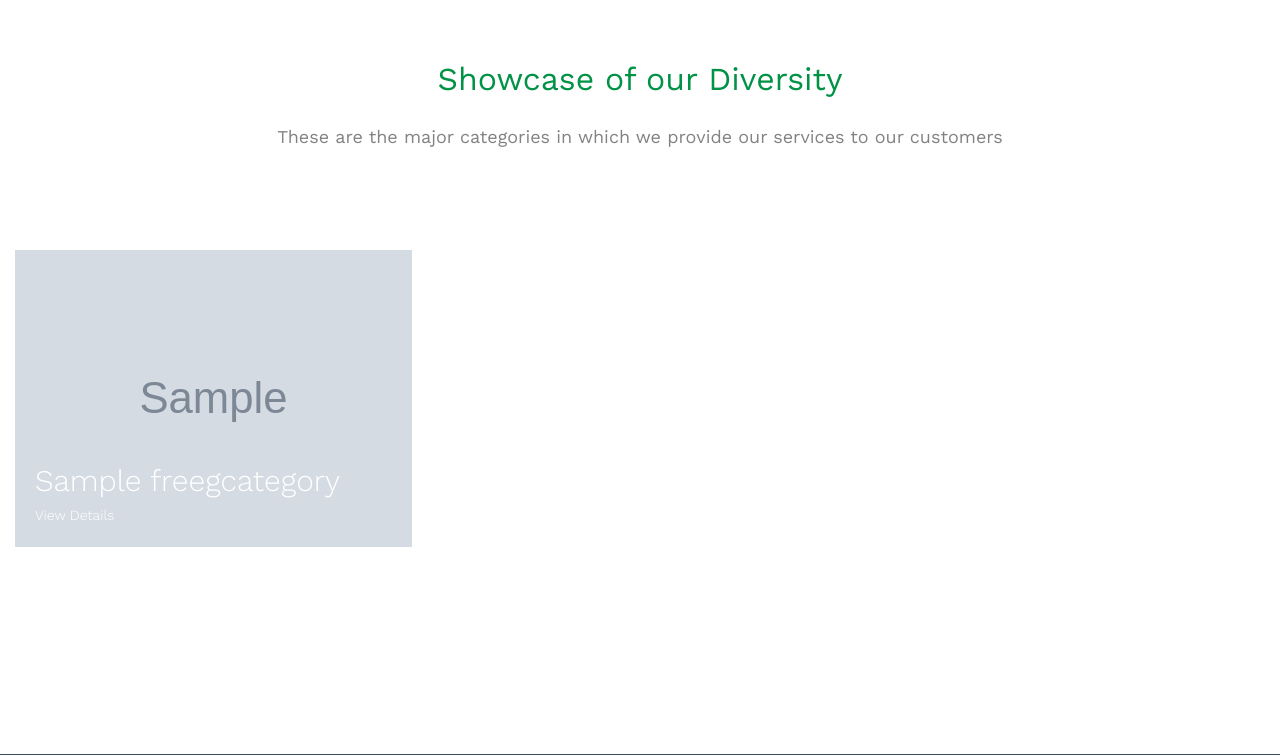
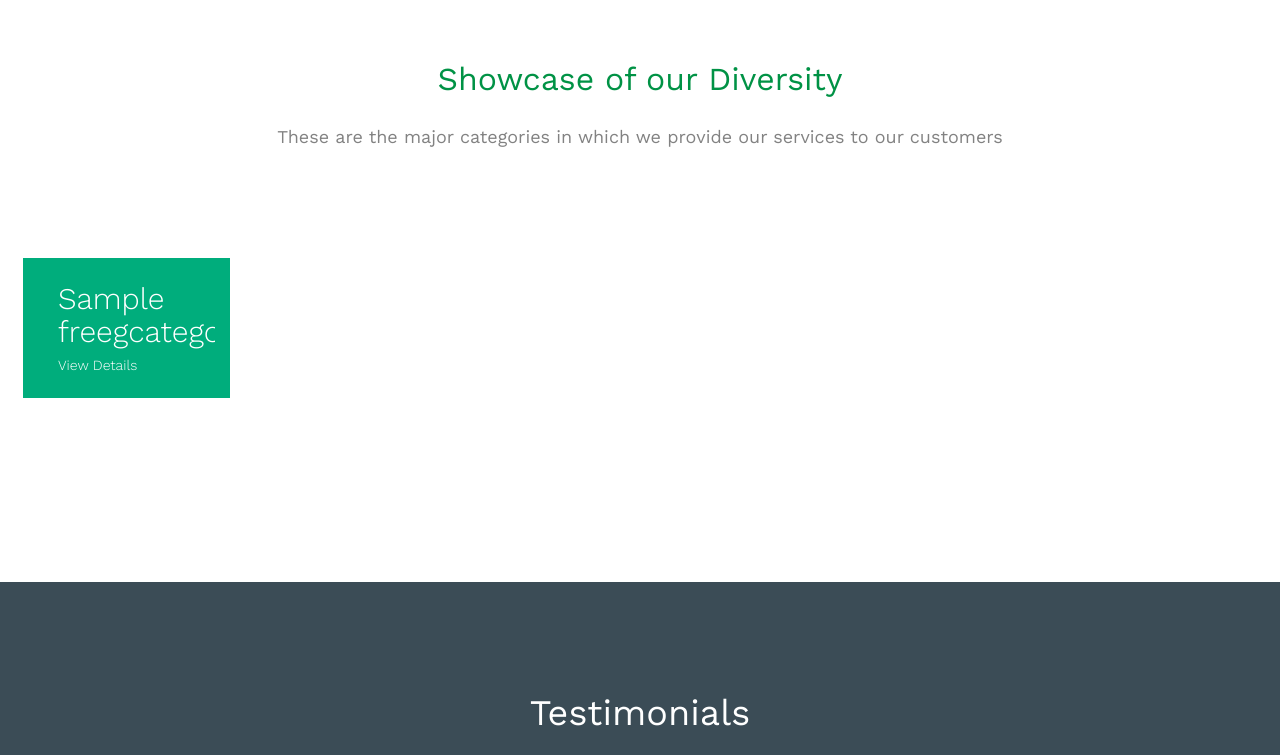
Before and after one commit to ManishPrajapat/Freegrepo, a Django app: page / in a window 1280 px wide; the page is wider, and only the part inside the window is pictured. Shown: the part 1703-2458 px from the top of that part. Run offline with Django 3.2, Linux system fonts and the light colour scheme; tables that the repository leaves empty hold one stand-in row (values such as "Sample post"); grey boxes marked "Sample" are stand-in pictures; some libraries are stand-ins or nearby versions; some web fonts are replaced.

Commit message:
Showcase of our diversity remove background image

```diff
--- a/myproject/app/templates/app/index.html
+++ b/myproject/app/templates/app/index.html
@@ -249,12 +249,23 @@
 			</div>
 		</div>
 		<div class="container-fluid proj-bottom">
-			<div class="row">
+			<div class="row" style="margin:4px">
+				<!--{% for singlecategory in freegcategory%}-->
+					<!--<div class="col-md-4 col-sm-6 fh5co-project animate-box" data-animate-effect="fadeIn">-->
+						<!--<a href="/web/courses/{{singlecategory.id}}/"><img  src= "{{ MEDIA_URL }}{{singlecategory.image}}" height="400" width="600"  alt="" class="img-responsive">-->
+							<!--<h3 >{{singlecategory.title}}</h3>-->
+							<!--<span>View Details</span>-->
+						<!--</a>-->
+					<!--</div>-->
+				<!--{% endfor %}-->
+
 				{% for singlecategory in freegcategory%}
-					<div class="col-md-4 col-sm-6 fh5co-project animate-box" data-animate-effect="fadeIn">
-						<a href="/web/courses/{{singlecategory.id}}/"><img  src= "{{ MEDIA_URL }}{{singlecategory.image}}" height="400" width="600"  alt="" class="img-responsive">
-							<h3 >{{singlecategory.title}}</h3>
-							<span>View Details</span>
+					<div class="col-md-2 col-sm-6 fh5co-project animate-box" data-animate-effect="fadeIn" style="background-color:#00AD7C;margin:4px">
+						<a href="/web/courses/{{singlecategory.id}}/">
+							<div  style="color:#00AD7C;height:140px;width:250px" >
+								<h3 >{{singlecategory.title}}</h3>
+								<span>View Details</span>
+							</div>
 						</a>
 					</div>
 				{% endfor %}
```
Also changed, not shown: myproject/app/templates/app/contact.html (line endings or trailing spaces).
